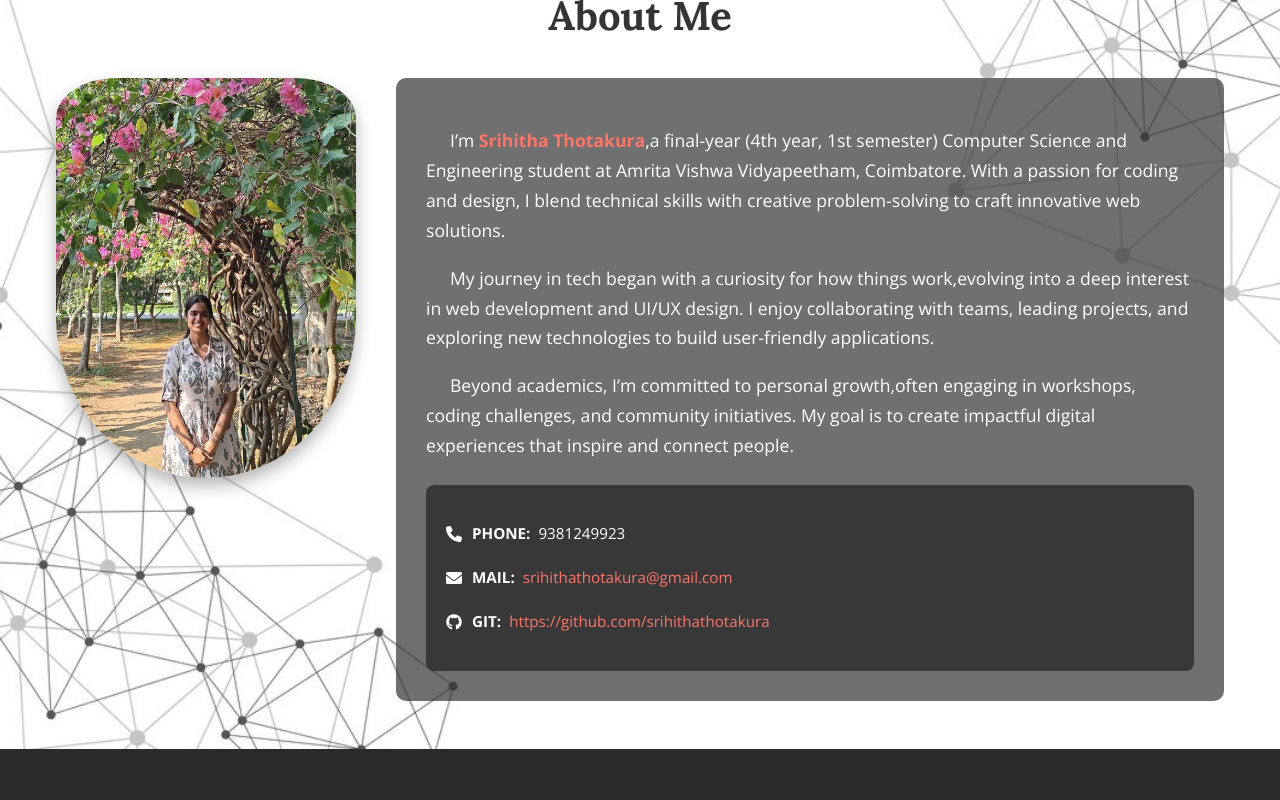
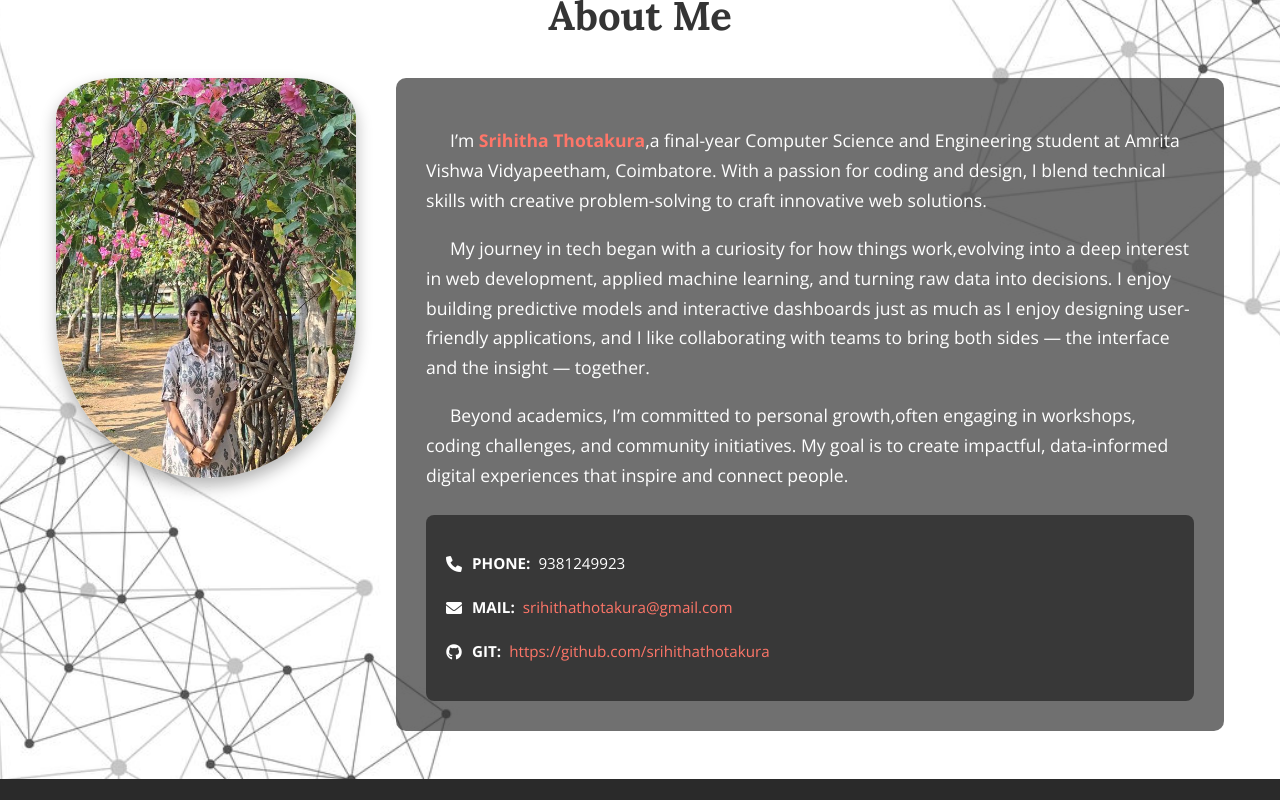
Before and after one commit to srihithathotakura/portfolio-v2, a React (Create React App) app: page / in a window 1280 px wide. Shown: the part 960-1760 px from the top of the page. Built offline with nearby package versions, Linux system fonts and the light colour scheme.

Commit message:
Fixed the errors

```diff
--- a/src/components/About.jsx
+++ b/src/components/About.jsx
@@ -21,20 +21,20 @@ const About = forwardRef(({ id }, ref) => (
           <span className="indent">
             I’m <span className="highlight-name">Srihitha Thotakura</span>,
           </span>
-          a final-year (4th year, 1st semester) Computer Science and Engineering student at Amrita Vishwa Vidyapeetham, Coimbatore.
+          a final-year Computer Science and Engineering student at Amrita Vishwa Vidyapeetham, Coimbatore.
           With a passion for coding and design, I blend technical skills with creative problem-solving to craft innovative web solutions.
         </p>
         <p>
           <span className="indent">
             My journey in tech began with a curiosity for how things work,
           </span>
-          evolving into a deep interest in web development and UI/UX design. I enjoy collaborating with teams, leading projects, and exploring new technologies to build user-friendly applications.
+          evolving into a deep interest in web development, applied machine learning, and turning raw data into decisions. I enjoy building predictive models and interactive dashboards just as much as I enjoy designing user-friendly applications, and I like collaborating with teams to bring both sides — the interface and the insight — together.
         </p>
         <p>
           <span className="indent">
             Beyond academics, I’m committed to personal growth,
           </span>
-          often engaging in workshops, coding challenges, and community initiatives. My goal is to create impactful digital experiences that inspire and connect people.
+          often engaging in workshops, coding challenges, and community initiatives. My goal is to create impactful, data-informed digital experiences that inspire and connect people.
         </p>
         <div className="skills-box">
           <p>
--- a/src/components/Projects.jsx
+++ b/src/components/Projects.jsx
@@ -32,7 +32,7 @@ const featuredProjects = [
     ]
   },
   {
-    img: `${process.env.PUBLIC_URL}/picture_4.jpg`,
+    img: null,
     title: "Emergency Dispatch Management System",
     label: "Data Structures & Algorithms",
     desc: "Simulated a multi-agency emergency dispatch system in Java using Dijkstra's algorithm for shortest-path routing, a Priority Queue for dispatch prioritization, and a HashMap for location tracking — achieving a 15% improvement in response efficiency in test scenarios.",
@@ -72,7 +72,13 @@ const Projects = forwardRef(({ id }, ref) => (
       <div className="projects-grid">
         {featuredProjects.map(proj => (
           <div className="project-card" key={proj.title}>
-            <img src={proj.img} alt={proj.title} />
+            {proj.img ? (
+              <img src={proj.img} alt={proj.title} />
+            ) : (
+              <div className="project-img-placeholder">
+                <i className="fas fa-code"></i>
+              </div>
+            )}
             <h3 className="project-title-large">{proj.title}</h3>
             <div className="project-label">{proj.label}</div>
             <p>{proj.desc}</p>
```
